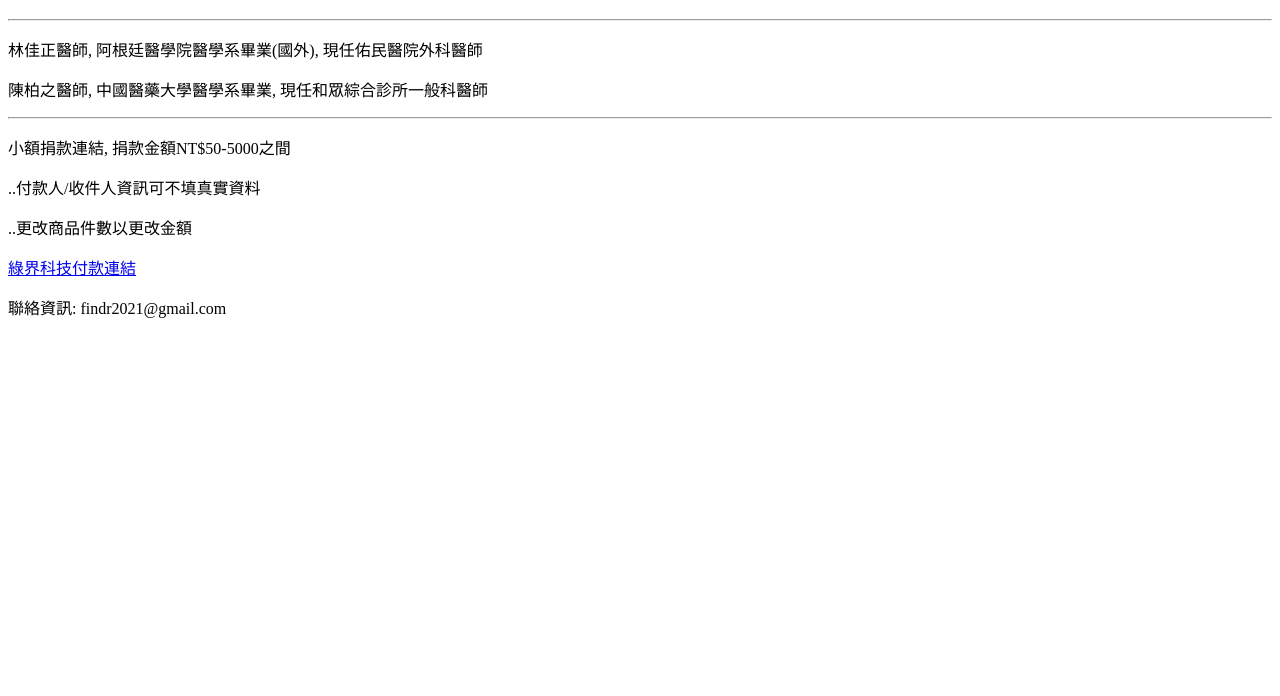
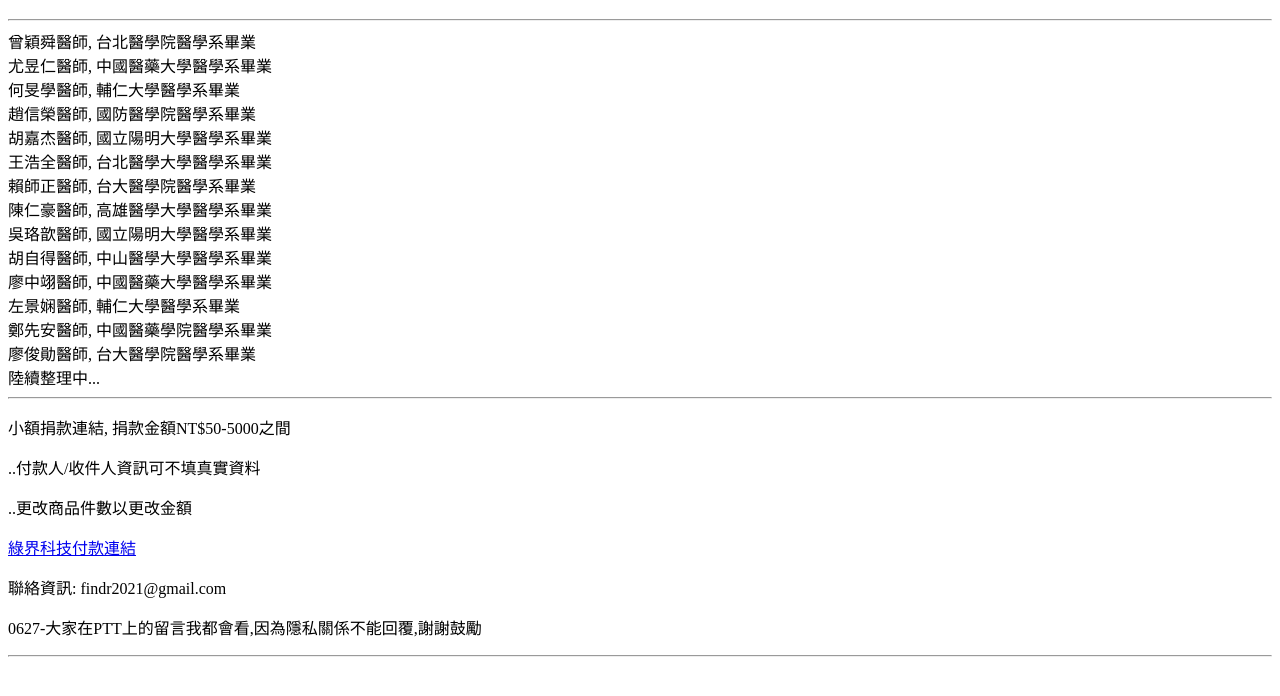
Before and after one commit to irene1992yi/findr, a plain HTML site: page index.html in a window 1280 px wide. Shown: the part 70-766 px from the top of the page. Drawn offline with Linux system fonts and the light colour scheme.

Commit message:
0627night

```diff
--- a/index.html
+++ b/index.html
@@ -8,8 +8,22 @@
 
 <h1>醫師學經歷</h1>
 <hr>
-<p>林佳正醫師, 阿根廷醫學院醫學系畢業(國外), 現任佑民醫院外科醫師</p>
-<p>陳柏之醫師, 中國醫藥大學醫學系畢業, 現任和眾綜合診所一般科醫師</p>
+曾穎舜醫師, 台北醫學院醫學系畢業<br>
+尤昱仁醫師, 中國醫藥大學醫學系畢業<br>
+何旻學醫師, 輔仁大學醫學系畢業<br>
+趙信榮醫師, 國防醫學院醫學系畢業<br>
+胡嘉杰醫師, 國立陽明大學醫學系畢業<br>
+王浩全醫師, 台北醫學大學醫學系畢業<br>
+賴師正醫師, 台大醫學院醫學系畢業<br>
+陳仁豪醫師, 高雄醫學大學醫學系畢業<br>
+吳珞歆醫師, 國立陽明大學醫學系畢業<br>
+胡自得醫師, 中山醫學大學醫學系畢業<br>
+廖中翊醫師, 中國醫藥大學醫學系畢業<br>
+左景娴醫師, 輔仁大學醫學系畢業<br>
+鄭先安醫師, 中國醫藥學院醫學系畢業<br>
+廖俊勛醫師, 台大醫學院醫學系畢業<br>
+陸續整理中...<br>
+<!-- 2021-6-->
 <hr>
 <p>小額捐款連結, 捐款金額NT$50-5000之間</p>
 <p>..付款人/收件人資訊可不填真實資料</p>
@@ -17,6 +31,7 @@
 
 <a href="https://p.ecpay.com.tw/2657930" target= "_blank">綠界科技付款連結</a>
 <p>聯絡資訊: findr2021@gmail.com</p>
-
+<p>0627-大家在PTT上的留言我都會看,因為隱私關係不能回覆,謝謝鼓勵</p>
+<hr>
 </body>
 </html>
```
